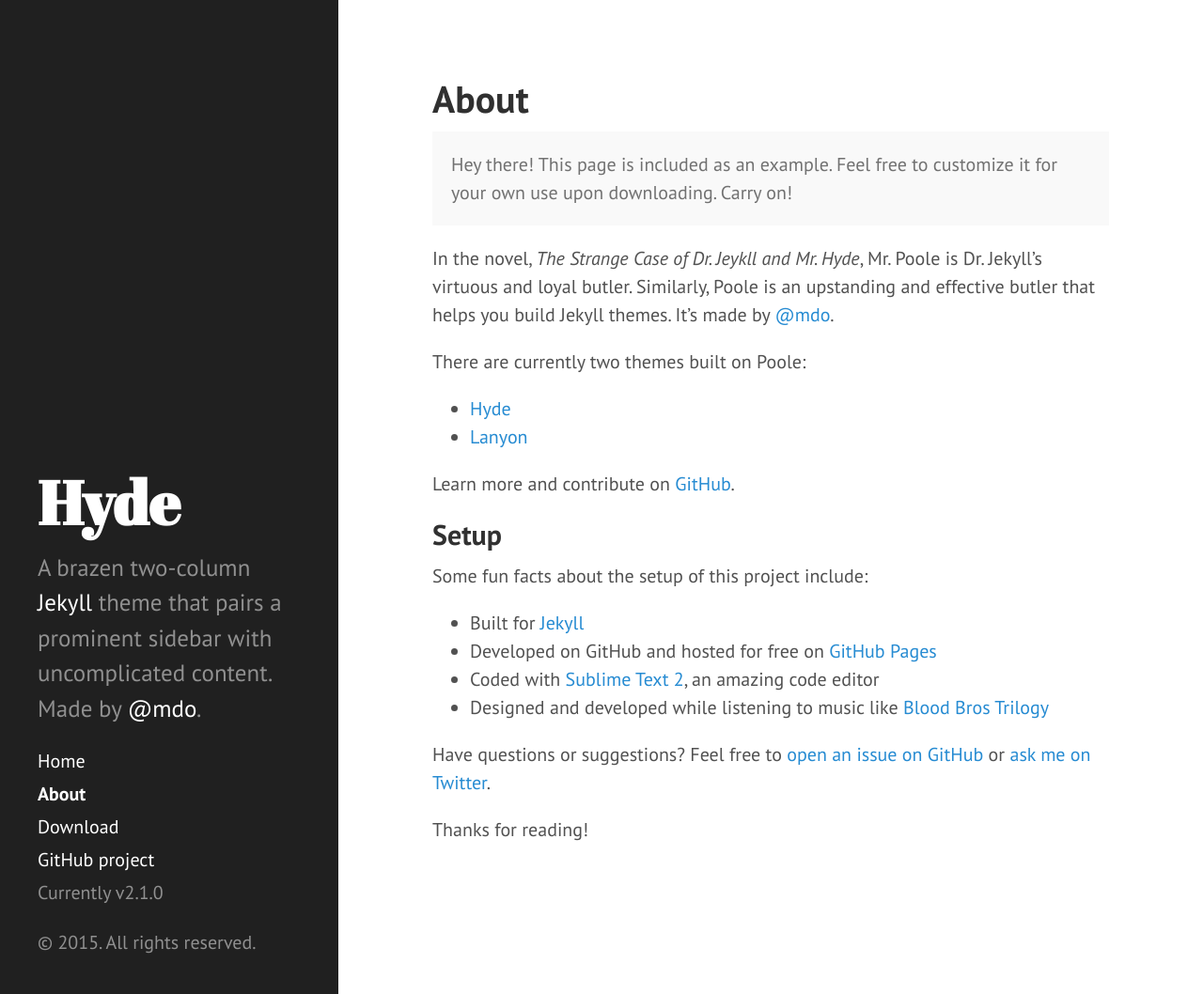
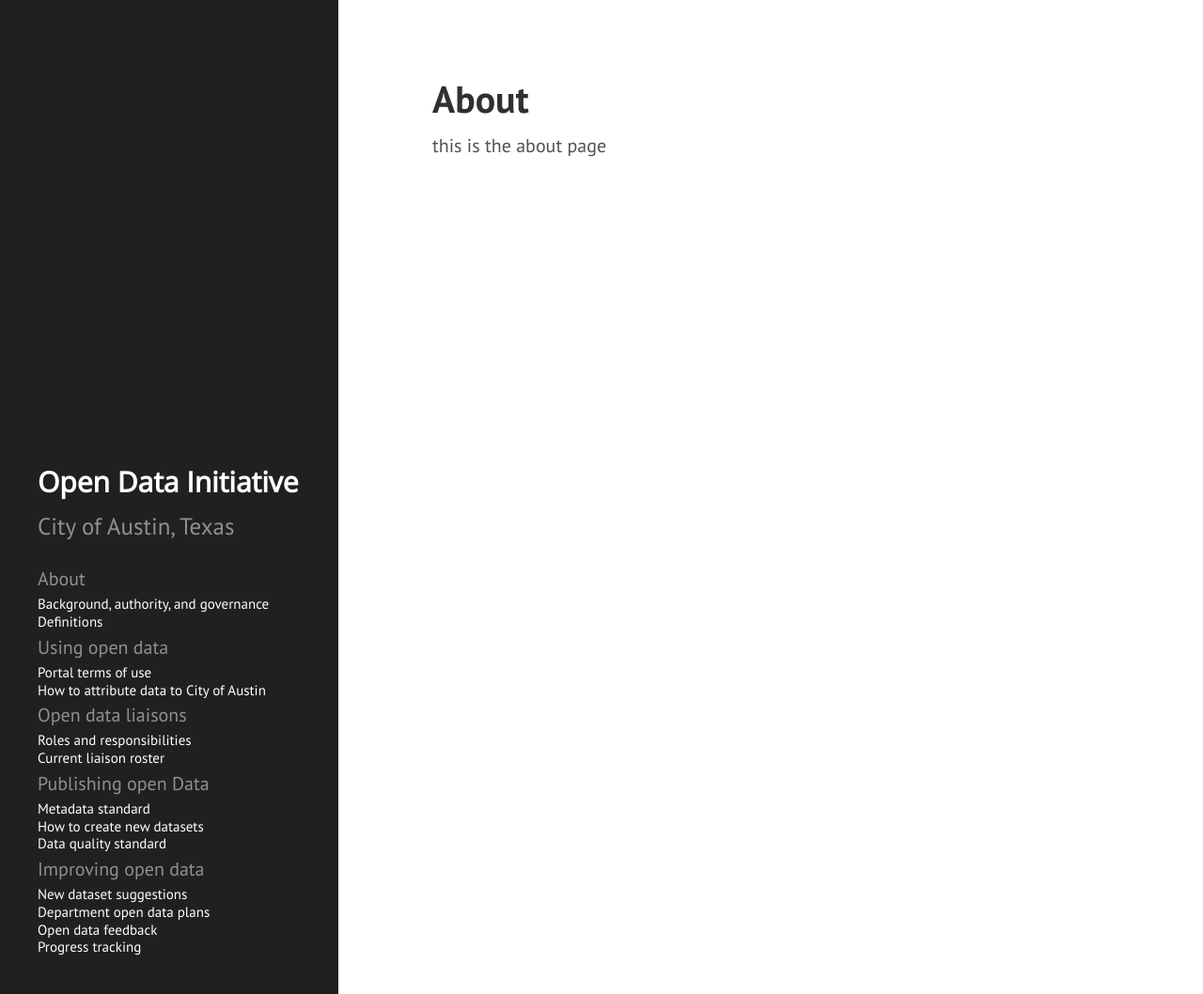
Before and after one commit to cityofaustin/open-data-manual, a Jekyll site: the page built from about.md, in a window 1280 px wide and 1058 px high. Shown: the whole window at 94% size. Built offline with Jekyll 4.4.1, drawn with Linux system fonts in a browser that asks for light colours; Markdown is read by kramdown in place of the engine named in the settings.

Commit message:
add starter pages and hard-code sidebar links
removed dynamic page list to control order and add “child” pages

```diff
--- a/_config.yml
+++ b/_config.yml
@@ -6,10 +6,10 @@
 permalink:        pretty
 
 # Setup
-title:            Hyde
-tagline:          'A Jekyll theme'
-description:      'A brazen two-column <a href="http://jekyllrb.com" target="_blank">Jekyll</a> theme that pairs a prominent sidebar with uncomplicated content. Made by <a href="https://twitter.com/mdo" target="_blank">@mdo</a>.'
-url:              http://hyde.getpoole.com
+title:            'ATX Open Data'
+tagline:          'ATX Open Data Initiative'
+description:      ''
+url:
 baseurl:          /
 
 author:
--- a/_includes/sidebar.html
+++ b/_includes/sidebar.html
@@ -2,35 +2,53 @@
   <div class="container sidebar-sticky">
     <div class="sidebar-about">
       <h1>
-        <a href="{{ site.baseurl }}">
-          {{ site.title }}
+        <a href="{{ site.baseurl }}">Open Data Initiative
         </a>
       </h1>
-      <p class="lead">{{ site.description }}</p>
+      <p class="lead">City of Austin, Texas</p>
     </div>
 
     <nav class="sidebar-nav">
-      <a class="sidebar-nav-item{% if page.url == site.baseurl %} active{% endif %}" href="{{ site.baseurl }}">Home</a>
+      <!-- <a class="sidebar-nav-item{% if page.url == site.baseurl %} active{% endif %}" href="{{ site.baseurl }}">Home</a> -->
 
-      {% comment %}
+      <!-- {% comment %}
         The code below dynamically generates a sidebar nav of pages with
         `layout: page` in the front-matter. See readme for usage.
-      {% endcomment %}
+      {% endcomment %} -->
 
-      {% assign pages_list = site.pages %}
+      <!-- {% assign pages_list = site.pages %}
       {% for node in pages_list %}
         {% if node.title != null %}
           {% if node.layout == "page" %}
             <a class="sidebar-nav-item{% if page.url == node.url %} active{% endif %}" href="{{ node.url }}">{{ node.title }}</a>
           {% endif %}
         {% endif %}
-      {% endfor %}
+      {% endfor %} -->
 
-      <a class="sidebar-nav-item" href="{{ site.github.repo }}/archive/v{{ site.version }}.zip">Download</a>
-      <a class="sidebar-nav-item" href="{{ site.github.repo }}">GitHub project</a>
-      <span class="sidebar-nav-item">Currently v{{ site.version }}</span>
+      <span class="sidebar-nav-item">About</span>
+      <a class="sidebar-nav-sub-item" href="/about">Background, authority, and governance</a>
+       <a class="sidebar-nav-sub-item" href="/definitions">Definitions</a>
+      <span class="sidebar-nav-item">Using open data</span>
+      <a class="sidebar-nav-sub-item" href="/portal-terms-of-use">Portal terms of use </a>
+      <a class="sidebar-nav-sub-item" href="/attribution">How to attribute data to City of Austin</a>
+      <span class="sidebar-nav-item">Open data liaisons</span>
+      <a class="sidebar-nav-sub-item" href="/liaison-responsibilities">Roles and responsibilities</a>
+      <a class="sidebar-nav-sub-item" href="/current-liaisons">Current liaison roster</a>
+      <span class="sidebar-nav-item">Publishing open Data</span>
+      <a class="sidebar-nav-sub-item" href="/metadata">Metadata standard</a>
+      <a class="sidebar-nav-sub-item" href="/new-datasets">How to create new datasets</a>
+      <a class="sidebar-nav-sub-item" href="/quality">Data quality standard</a>
+      <span class="sidebar-nav-item">Improving open data</span>
+      <a class="sidebar-nav-sub-item" href="/suggestions">New dataset suggestions</a>
+      <a class="sidebar-nav-sub-item" href="/plans">Department open data plans</a>
+      <a class="sidebar-nav-sub-item" href="/feedback">Open data feedback</a>
+      <a class="sidebar-nav-sub-item" href="/progress">Progress tracking</a>
+
+
+
+     <!--  <span class="sidebar-nav-item">Currently v{{ site.version }}</span> -->
     </nav>
 
-    <p>&copy; {{ site.time | date: '%Y' }}. All rights reserved.</p>
+    <!-- <p>&copy; {{ site.time | date: '%Y' }}. All rights reserved.</p> -->
   </div>
 </div>
--- a/about.md
+++ b/about.md
@@ -3,28 +3,4 @@
 title: About
 ---
 
-<p class="message">
-  Hey there! This page is included as an example. Feel free to customize it for your own use upon downloading. Carry on!
-</p>
-
-In the novel, *The Strange Case of Dr. Jeykll and Mr. Hyde*, Mr. Poole is Dr. Jekyll's virtuous and loyal butler. Similarly, Poole is an upstanding and effective butler that helps you build Jekyll themes. It's made by [@mdo](https://twitter.com/mdo).
-
-There are currently two themes built on Poole:
-
-* [Hyde](http://hyde.getpoole.com)
-* [Lanyon](http://lanyon.getpoole.com)
-
-Learn more and contribute on [GitHub](https://github.com/poole).
-
-## Setup
-
-Some fun facts about the setup of this project include:
-
-* Built for [Jekyll](http://jekyllrb.com)
-* Developed on GitHub and hosted for free on [GitHub Pages](https://pages.github.com)
-* Coded with [Sublime Text 2](http://sublimetext.com), an amazing code editor
-* Designed and developed while listening to music like [Blood Bros Trilogy](https://soundcloud.com/maddecent/sets/blood-bros-series)
-
-Have questions or suggestions? Feel free to [open an issue on GitHub](https://github.com/poole/issues/new) or [ask me on Twitter](https://twitter.com/mdo).
-
-Thanks for reading!
+this is the about page
--- a/public/css/hyde.css
+++ b/public/css/hyde.css
@@ -30,6 +30,8 @@
  *
  * Update the foundational and global aspects of the page.
  */
+
+@import url(https://fonts.googleapis.com/css?family=Open+Sans:300);
 
 html {
   font-family: "PT Sans", Helvetica, Arial, sans-serif;
@@ -79,8 +81,8 @@
 .sidebar-about h1 {
   color: #fff;
   margin-top: 0;
-  font-family: "Abril Fatface", serif;
-  font-size: 3.25rem;
+  font-family: "Open Sans", serif;
+  font-size: 1.50rem;
 }
 
 /* Sidebar nav */
@@ -90,6 +92,11 @@
 .sidebar-nav-item {
   display: block;
   line-height: 1.75;
+}
+.sidebar-nav-sub-item {
+  display: block;
+  font-size: 0.75rem;
+  line-height: 1.25;
 }
 a.sidebar-nav-item:hover,
 a.sidebar-nav-item:focus {
```
Also changed, not shown: attribution.md (added, +4 -0 lines), current-liaisons.md (added, +4 -0 lines), definitions.md (added, +4 -0 lines), feedback.md (added, +4 -0 lines), liaison-responsibilities.md (added, +6 -0 lines), metadata.md (added, +6 -0 lines), new-datasets.md (added, +4 -0 lines), plans.md (added, +4 -0 lines), portal-terms-of-use.md (added, +4 -0 lines), progress.md (added, +4 -0 lines), quality.md (added, +4 -0 lines), suggestions.md (added, +4 -0 lines).
